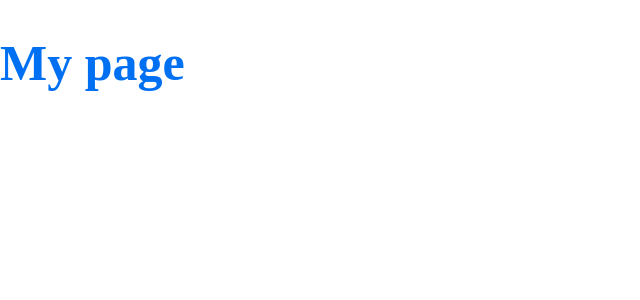
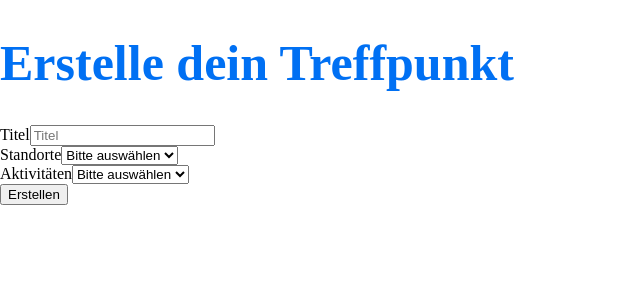
Before and after one commit to MarioPierides/capstone-project, a Next.js app: page / in a window 1280 px wide. Shown: the top 300 px of the page, without its empty margins (0-640 px from the left). Built offline with nearby package versions, Linux system fonts and the light colour scheme.

Commit message:
Init meeting-form

```diff
--- a/package.json
+++ b/package.json
@@ -7,7 +7,6 @@
     "build": "next build",
     "start": "next start",
     "lint": "next lint",
-    "test": "react-scripts test",
     "eslint": "eslint \"**/*.js\"",
     "stylelint": "stylelint \"**/*.css\"",
     "prettier": "prettier --write",
--- a/pages/about-me.js
+++ /dev/null
@@ -1,3 +0,0 @@
-export default function Home() {
-  return <>Thats me</>;
-}
--- a/pages/index.js
+++ b/pages/index.js
@@ -1,4 +1,5 @@
-import styled from "styled-components";
+import styled from 'styled-components';
+import { useState } from 'react';
 
 const Title = styled.h1`
   font-size: 50px;
@@ -6,5 +7,65 @@ const Title = styled.h1`
 `;
 
 export default function Home() {
-  return <Title>My page</Title>;
+  const [meetings, setMeetings] = useState([]);
+
+  function handleSubmit(event) {
+    console.log(event);
+    event.preventDefault();
+
+    const titel = event.target.elements.titel.value;
+    const location = event.target.elements.location.value;
+    const activity = event.target.activities.value;
+
+    setMeetings(prevState => [...prevState, { titel, location, activity }]);
+
+    console.log(titel);
+    console.log(location);
+    console.log(activity);
+  }
+  return (
+    <>
+      <Title>Erstelle dein Treffpunkt</Title>
+      <form onSubmit={handleSubmit}>
+        <div>
+          <label>Titel</label>
+          <input type="text" name="titel" placeholder="Titel" required />
+        </div>
+        <div>
+          <label>Standorte</label>
+          <select name="location">
+            <option value="">Bitte auswählen</option>
+            <option value="stadtpark">Stadtpark</option>
+            <option value="elbe">Elbe</option>
+            <option value="alster">Alster</option>
+          </select>
+        </div>
+        <div>
+          <label>Aktivitäten</label>
+          <select name="activities">
+            <option value="">Bitte auswählen</option>
+            <option value="gassigehen">Gassi gehen</option>
+            <option value="sport">Sport</option>
+            <option value="otherthings">Sonstiges</option>
+          </select>
+        </div>
+
+        <div>
+          <button type="submit">Erstellen</button>
+        </div>
+      </form>
+
+      <ul>
+        {meetings.map(meeting => {
+          return (
+            <li>
+              <div>{meeting.titel}</div>
+              <div>{meeting.location}</div>
+              <div>{meeting.activity}</div>
+            </li>
+          );
+        })}
+      </ul>
+    </>
+  );
 }
--- /dev/null
+++ b/pages/meetings.js
@@ -0,0 +1,5 @@
+import styled from 'styled-components';
+
+export default function Meetings() {
+  return <Title>Meetings</Title>;
+}
```
Also changed, not shown: components/List.js (added), hooks/fetch.js (added), hooks/paging.js (added).
